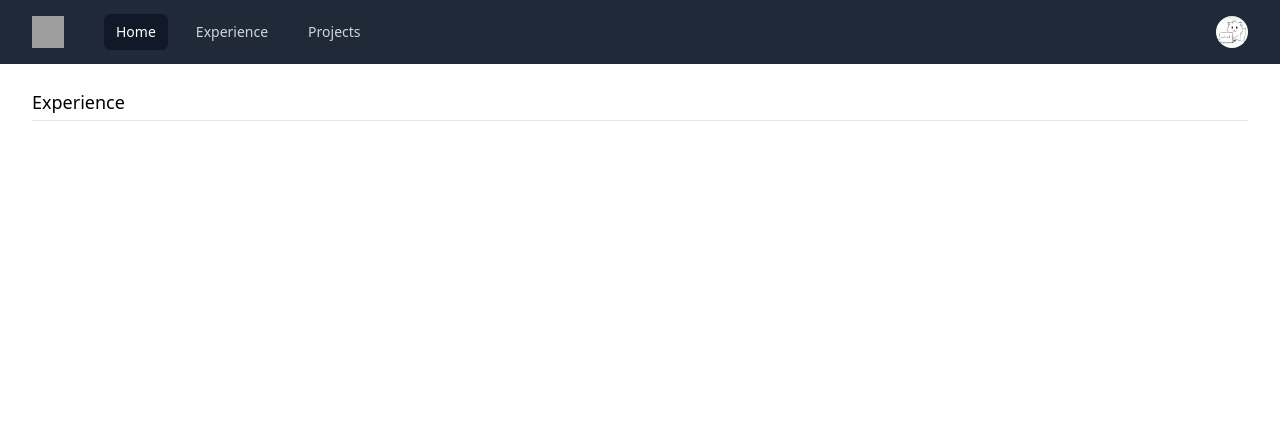
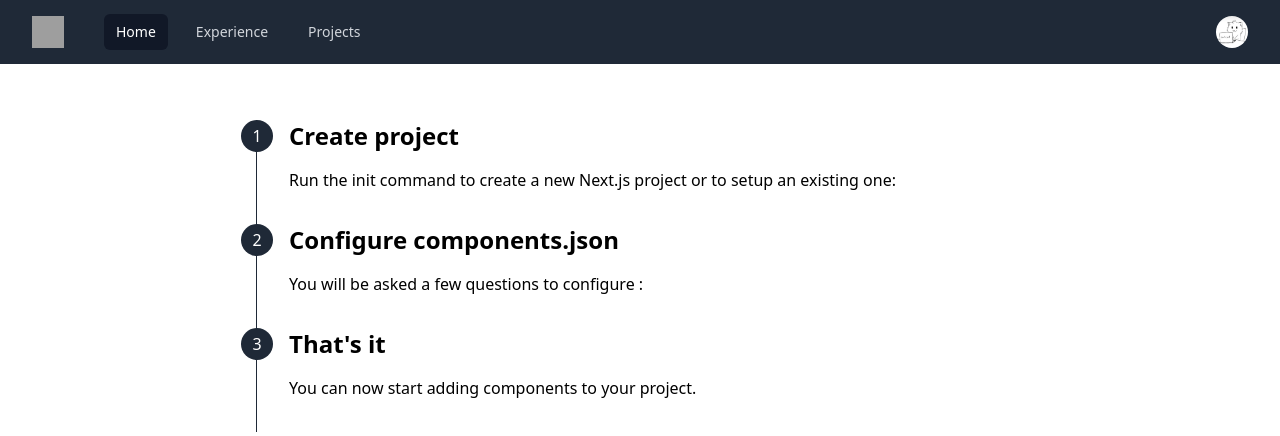
Before and after one commit to Temmy3620/miomio-portfolio, a Next.js app: page /experience in a window 1280 px wide. Shown: the top 436 px of the page. Built offline with nearby package versions, Linux system fonts and the light colour scheme; grey boxes are pictures that could not be loaded.

Commit message:
履歴の雛形作成

```diff
--- a/app/experience/page.tsx
+++ b/app/experience/page.tsx
@@ -1,7 +1,35 @@
-export default function Home() {
+export default function Experience() {
   return (
     <>
-      <h1 className="text-lg border-b pb-1 mb-1">Experience</h1>
+      <div className="min-h-screen bg-white text-black p-8">
+        <div className="max-w-3xl mx-auto">
+          <Step number={1} title="Create project">
+            <p>
+              Run the init command to create a new Next.js project or to setup an existing one:
+            </p>
+          </Step>
+
+          <Step number={2} title="Configure components.json">
+            <p>You will be asked a few questions to configure :</p>
+          </Step>
+
+          <Step number={3} title="That's it">
+            <p>You can now start adding components to your project.</p>
+          </Step>
+        </div>
+      </div>
     </>
   );
 }
+
+function Step({ number, title, children }: { number: number; title: string; children: React.ReactNode }) {
+  return (
+    <div className="relative pl-8 pb-8 border-l border-gray-800">
+      <div className="absolute left-0 top-0 bg-gray-800 rounded-full w-8 h-8 flex items-center justify-center -translate-x-1/2 text-white">
+        {number}
+      </div>
+      <h2 className="text-2xl font-bold mb-4">{title}</h2>
+      {children}
+    </div>
+  )
+}
--- a/app/layout.tsx
+++ b/app/layout.tsx
@@ -46,7 +46,7 @@ export default function RootLayout({
                 <div className="flex items-center">
                   <div className="flex-shrink-0">
                     <img
-                      alt="Your Company"
+                      alt="My Portfolio"
                       src="https://tailwindui.com/plus/img/logos/mark.svg?color=indigo&shade=500"
                       className="h-8 w-8"
                     />
@@ -136,14 +136,6 @@ export default function RootLayout({
                     <div className="text-base font-medium leading-none text-white">{user.name}</div>
                     <div className="text-sm font-medium leading-none text-gray-400">{user.email}</div>
                   </div>
-                  <button
-                    type="button"
-                    className="relative ml-auto flex-shrink-0 rounded-full bg-gray-800 p-1 text-gray-400 hover:text-white focus:outline-none focus:ring-2 focus:ring-white focus:ring-offset-2 focus:ring-offset-gray-800"
-                  >
-                    <span className="absolute -inset-1.5" />
-                    <span className="sr-only">View notifications</span>
-                    <BellIcon aria-hidden="true" className="h-6 w-6" />
-                  </button>
                 </div>
                 <div className="mt-3 space-y-1 px-2">
                   {userNavigation.map((item) => (
```
